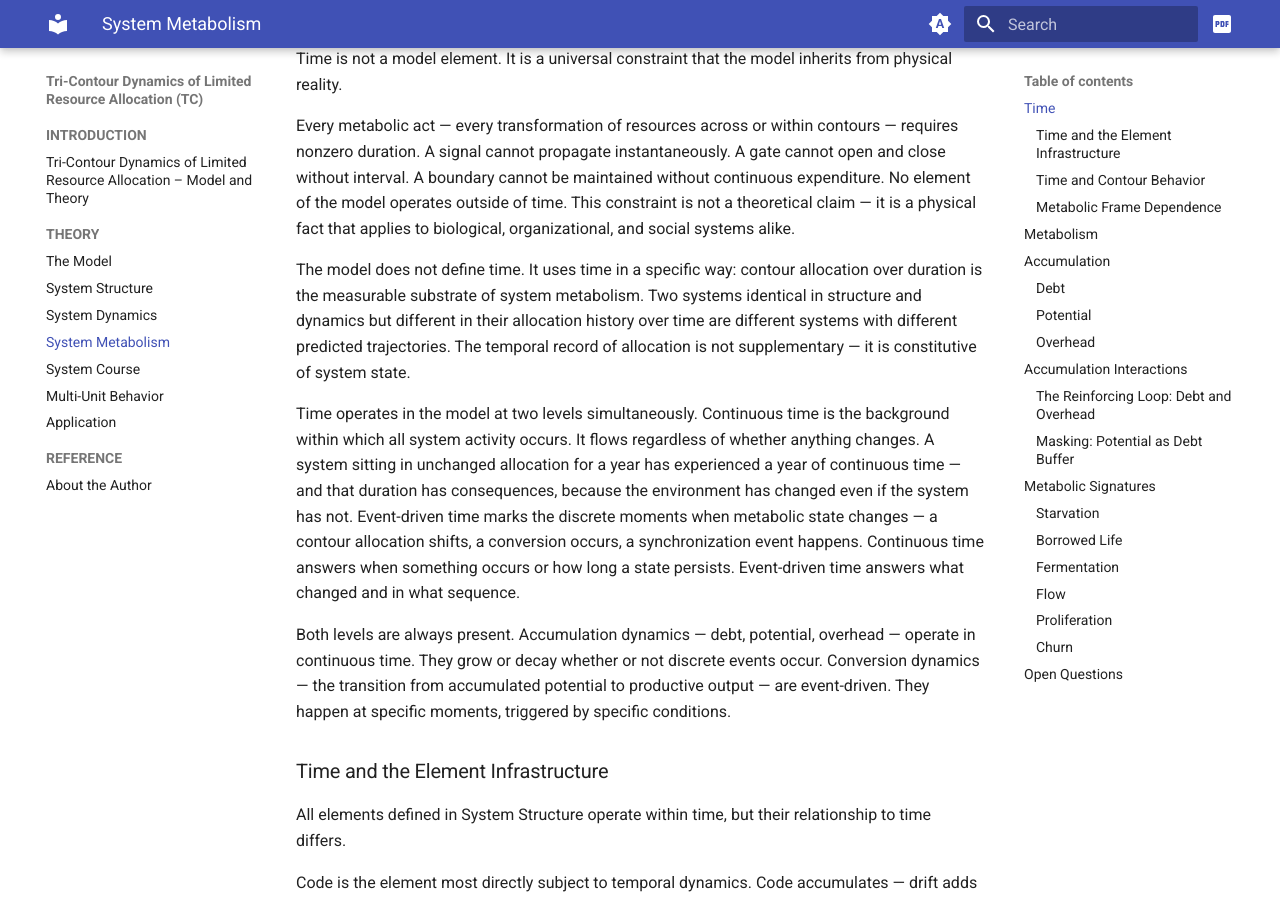
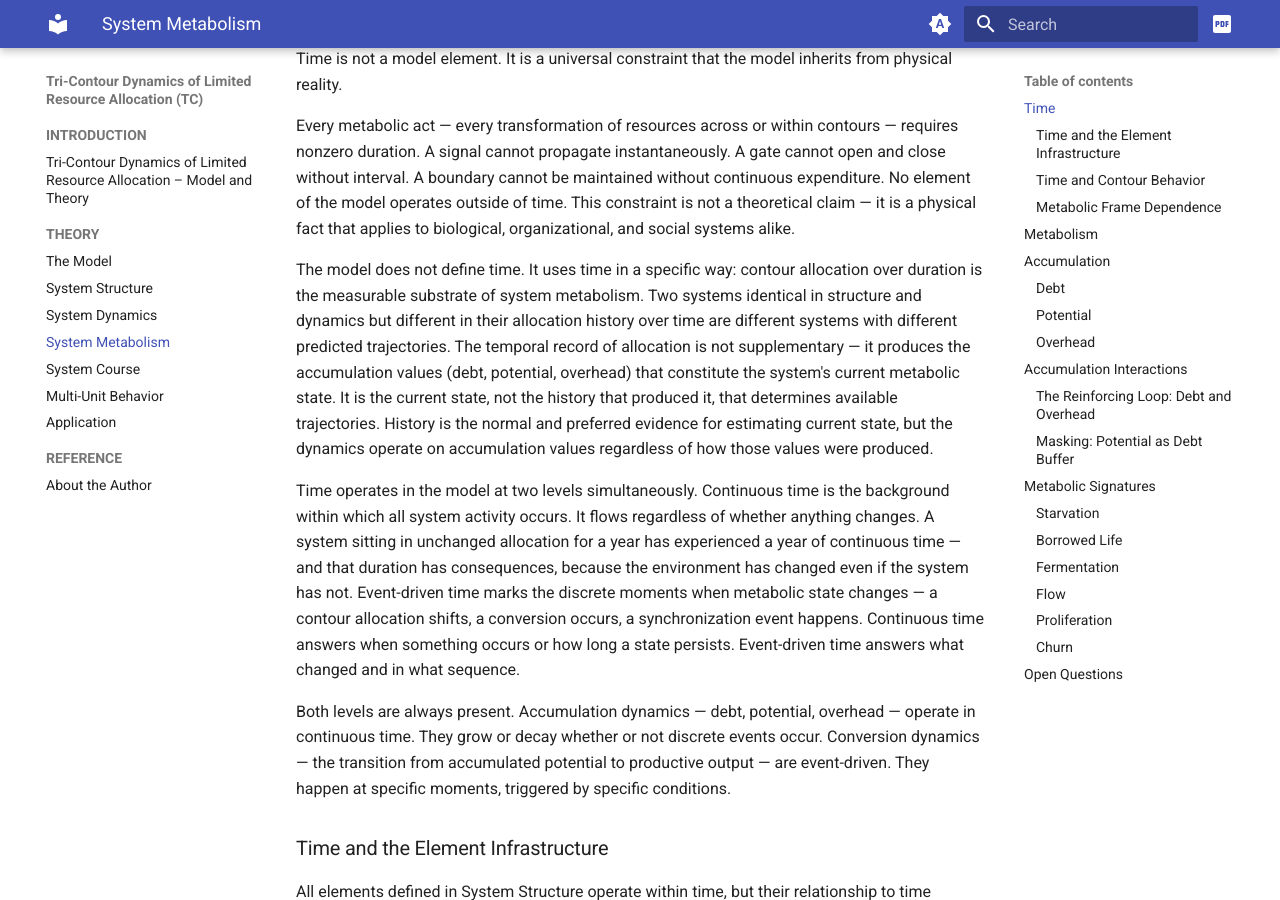
Before and after one commit to vitar/sre, an MkDocs documentation site: the page built from docs/140-system-metabolism.md, in a window 1280 px wide and 900 px high, scrolled down 548 px. Built offline with MkDocs 1.6.1 and Material for MkDocs 9.7.7, drawn with Linux system fonts in a browser that asks for light colours.

Commit message:
Update 140-system-metabolism.md

```diff
--- a/docs/140-system-metabolism.md
+++ b/docs/140-system-metabolism.md
@@ -12,7 +12,7 @@ Time is not a model element. It is a universal constraint that the model inherit
 
 Every metabolic act — every transformation of resources across or within contours — requires nonzero duration. A signal cannot propagate instantaneously. A gate cannot open and close without interval. A boundary cannot be maintained without continuous expenditure. No element of the model operates outside of time. This constraint is not a theoretical claim — it is a physical fact that applies to biological, organizational, and social systems alike.
 
-The model does not define time. It uses time in a specific way: contour allocation over duration is the measurable substrate of system metabolism. Two systems identical in structure and dynamics but different in their allocation history over time are different systems with different predicted trajectories. The temporal record of allocation is not supplementary — it is constitutive of system state.
+The model does not define time. It uses time in a specific way: contour allocation over duration is the measurable substrate of system metabolism. Two systems identical in structure and dynamics but different in their allocation history over time are different systems with different predicted trajectories. The temporal record of allocation is not supplementary — it produces the accumulation values (debt, potential, overhead) that constitute the system's current metabolic state. It is the current state, not the history that produced it, that determines available trajectories. History is the normal and preferred evidence for estimating current state, but the dynamics operate on accumulation values regardless of how those values were produced.
 
 Time operates in the model at two levels simultaneously. Continuous time is the background within which all system activity occurs. It flows regardless of whether anything changes. A system sitting in unchanged allocation for a year has experienced a year of continuous time — and that duration has consequences, because the environment has changed even if the system has not. Event-driven time marks the discrete moments when metabolic state changes — a contour allocation shifts, a conversion occurs, a synchronization event happens. Continuous time answers when something occurs or how long a state persists. Event-driven time answers what changed and in what sequence.
 
```
